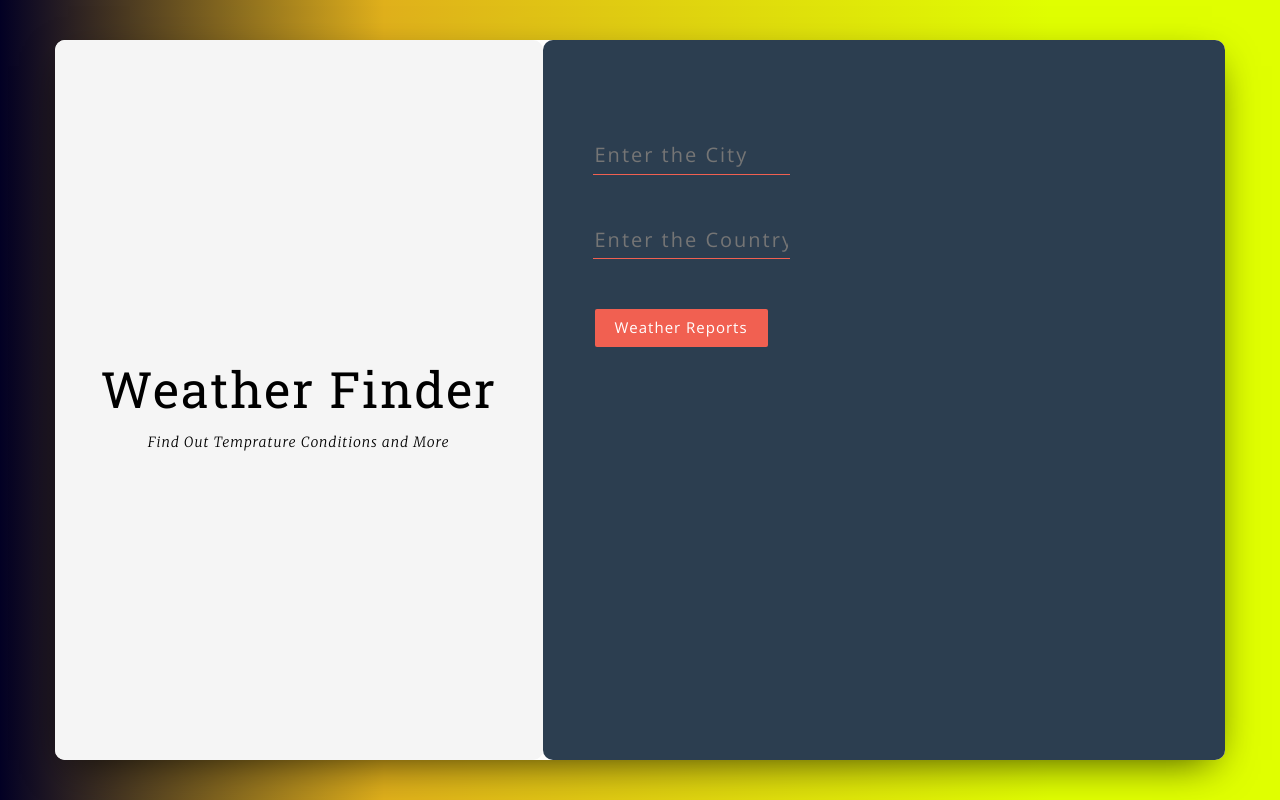
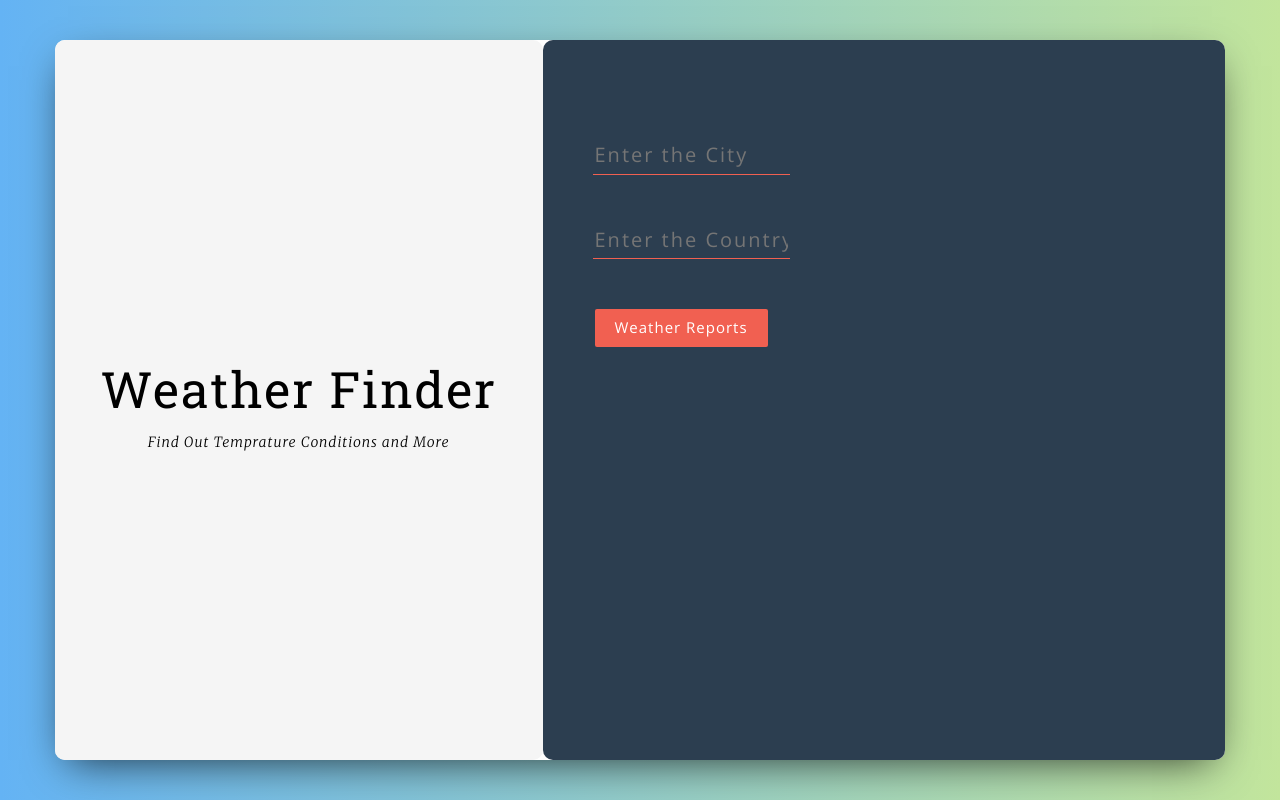
Before and after one commit to pratyakash/weather, a React (Create React App) app: page / in a window 1280 px wide. Built offline with nearby package versions, Linux system fonts and the light colour scheme.

Commit message:
Gradient

```diff
--- a/src/resources/app.css
+++ b/src/resources/app.css
@@ -7,7 +7,9 @@ body {
 }
 
 .wrapper {
-    background: linear-gradient(90deg, rgba(2,0,36,1) 0%, rgba(224,176,27,1) 30%, rgba(224,255,0,1) 82%);
+  background: #c2e59c;  /* fallback for old browsers */
+  background: -webkit-linear-gradient(to right, #64b3f4, #c2e59c);  /* Chrome 10-25, Safari 5.1-6 */
+  background: linear-gradient(to right, #64b3f4, #c2e59c); /* W3C, IE 10+/ Edge, Firefox 16+, Chrome 26+, Opera 12+, Safari 7+ */
   height: 100vh;
   display: flex;
   justify-content: center;
@@ -26,6 +28,7 @@ body {
   height: 90vh;
   background: whitesmoke;
   border-radius: 10px;
+  border-left: 0;
   background-size: cover;
   display: flex;
   align-items: center;
```
